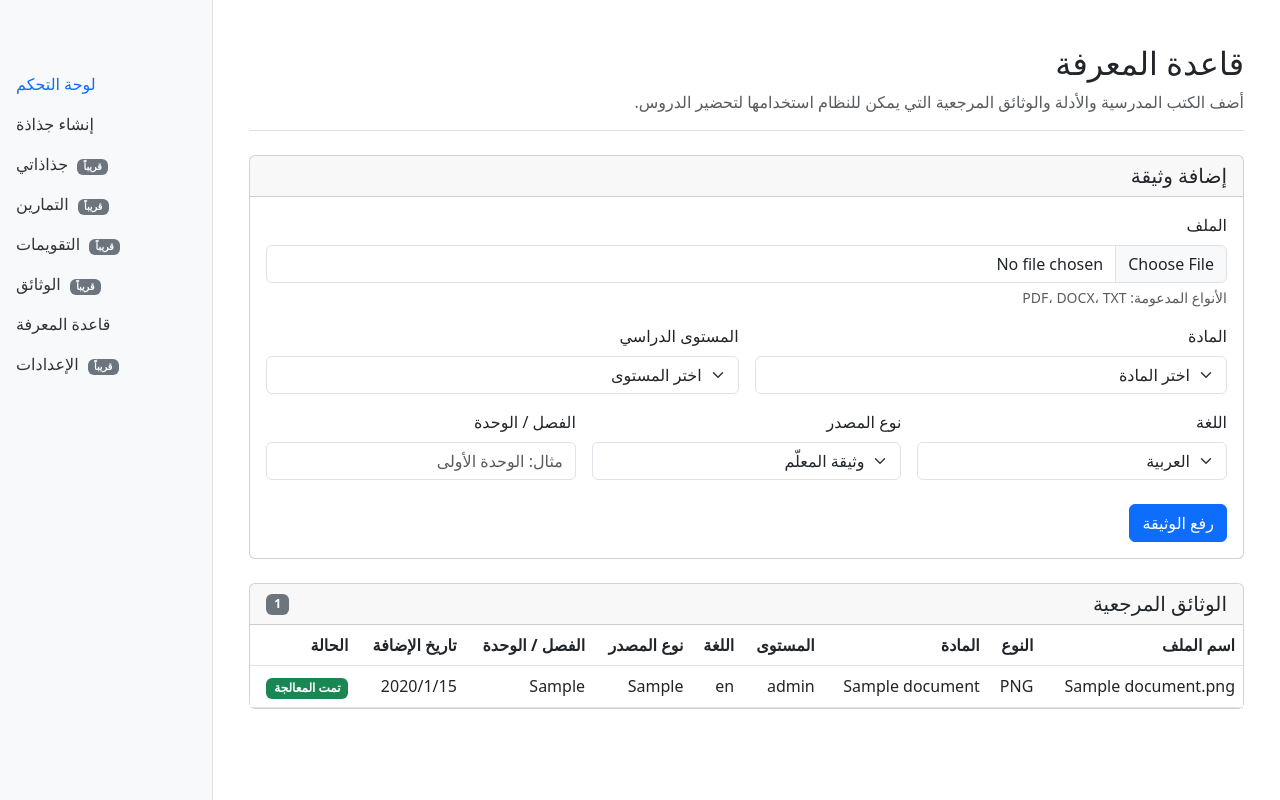
After one commit to moslemichaoui/pedagogical-ai, a Flask app: page /documents in a window 1280 px wide. The commit adds this page. Run offline with Flask 3, Linux system fonts and the light colour scheme; tables that the repository leaves empty hold one stand-in row (values such as "Sample post").

Commit message:
Implement knowledge base and document management

```diff
--- a/app/models/model.py
+++ b/app/models/model.py
@@ -31,6 +31,7 @@ class Document(db.Model):
     subject = db.Column(db.String(100), nullable=True)
     educational_level = db.Column(db.String(50), nullable=True)
     language = db.Column(db.String(50), nullable=True)
+    chapter = db.Column(db.String(255), nullable=True)
     created_at = db.Column(db.DateTime, default=datetime.utcnow)
 
     chunks = db.relationship(
--- a/app/routes/documents.py
+++ b/app/routes/documents.py
@@ -1,4 +1,6 @@
-from flask import Blueprint, current_app, jsonify, request
+import os
+
+from flask import Blueprint, current_app, jsonify, render_template, request
 
 from app.models import Document
 from app.services.document_service import DEFAULT_SOURCE_TYPE, DocumentService
@@ -6,6 +8,11 @@ from app.services.extraction_service import ExtractionService
 from app.services.retrieval_service import RetrievalService
 
 bp = Blueprint('documents', __name__)
+
+
+@bp.route('/documents', methods=['GET'])
+def documents_page():
+    return render_template('knowledge_base.html')
 
 
 @bp.route('/api/documents/upload', methods=['POST'])
@@ -38,6 +45,7 @@ def upload_document():
         )
         return jsonify(result), 201
     except ValueError as exc:
+        _remove_failed_upload(save_path)
         return jsonify({
             'success': False,
             'document_id': None,
@@ -47,6 +55,7 @@ def upload_document():
             'message': str(exc),
         }), 400
     except Exception as exc:
+        _remove_failed_upload(save_path)
         return jsonify({
             'success': False,
             'document_id': None,
@@ -80,6 +89,11 @@ def get_document(document_id):
         'subject': document.subject,
         'educational_level': document.educational_level,
         'language': document.language,
+        'chapter': document.chapter,
+        'filename': f"{document.title}{os.path.splitext(document.file_path)[1]}",
+        'file_type': os.path.splitext(document.file_path)[1].lstrip('.').upper() or None,
+        'created_at': document.created_at.isoformat() if document.created_at else None,
+        'processing_status': 'processed' if document.chunks else 'pending',
         'number_of_chunks': len(document.chunks),
     })
 
@@ -101,10 +115,18 @@ def retrieve_documents():
 
 
 def _unique_save_path(upload_folder, filename):
-    import os
     import uuid
 
     os.makedirs(upload_folder, exist_ok=True)
     stem, suffix = os.path.splitext(filename)
     unique_name = f"{stem}_{uuid.uuid4().hex[:8]}{suffix}"
     return os.path.join(upload_folder, unique_name)
+
+
+def _remove_failed_upload(file_path):
+    """Remove only the uniquely-created upload when its ingestion failed."""
+    try:
+        if os.path.isfile(file_path):
+            os.remove(file_path)
+    except OSError:
+        current_app.logger.warning('Unable to remove failed upload: %s', file_path)
--- a/templates/base.html
+++ b/templates/base.html
@@ -45,8 +45,8 @@
                             </a>
                         </li>
                         <li class="nav-item">
-                            <a class="nav-link" href="#">
-                                قاعدة المعرفة <span class="badge bg-secondary">قريباً</span>
+                            <a class="nav-link" href="/documents">
+                                قاعدة المعرفة
                             </a>
                         </li>
                         <li class="nav-item">
@@ -68,5 +68,6 @@
     <script src="https://code.jquery.com/jquery-3.6.0.min.js"></script>
     <script src="https://cdn.jsdelivr.net/npm/bootstrap@5.3.0/dist/js/bootstrap.bundle.min.js"></script>
     <script src="{{ url_for('static', filename='js/app.js') }}"></script>
+    {% block scripts %}{% endblock %}
 </body>
 </html>
--- /dev/null
+++ b/templates/knowledge_base.html
@@ -0,0 +1,221 @@
+{% extends "base.html" %}
+
+{% block title %}قاعدة المعرفة - Pedagogical AI{% endblock %}
+
+{% block content %}
+<div class="container py-4" dir="rtl" lang="ar">
+    <div class="d-flex justify-content-between flex-wrap align-items-center pb-3 mb-4 border-bottom">
+        <div>
+            <h1 class="h2 mb-2">قاعدة المعرفة</h1>
+            <p class="text-muted mb-0">أضف الكتب المدرسية والأدلة والوثائق المرجعية التي يمكن للنظام استخدامها لتحضير الدروس.</p>
+        </div>
+    </div>
+
+    <div id="uploadSuccess" class="alert alert-success d-none" role="alert"></div>
+    <div id="uploadError" class="alert alert-danger d-none" role="alert"></div>
+
+    <div class="card mb-4">
+        <div class="card-header"><h2 class="h5 mb-0">إضافة وثيقة</h2></div>
+        <div class="card-body">
+            <form id="documentUploadForm" enctype="multipart/form-data">
+                <div class="row g-3">
+                    <div class="col-12">
+                        <label for="file" class="form-label">الملف</label>
+                        <input class="form-control" id="file" name="file" type="file" accept=".pdf,.docx,.txt" required>
+                        <div class="form-text">الأنواع المدعومة: PDF، DOCX، TXT</div>
+                    </div>
+                    <div class="col-md-6">
+                        <label for="subject" class="form-label">المادة</label>
+                        <select class="form-select" id="subject" name="subject">
+                            <option value="">اختر المادة</option>
+                            <option value="الإيقاظ العلمي">الإيقاظ العلمي</option>
+                            <option value="الرياضيات">الرياضيات</option>
+                            <option value="اللغة العربية">اللغة العربية</option>
+                            <option value="اللغة الفرنسية">اللغة الفرنسية</option>
+                            <option value="التربية الإسلامية">التربية الإسلامية</option>
+                            <option value="التربية المدنية">التربية المدنية</option>
+                        </select>
+                    </div>
+                    <div class="col-md-6">
+                        <label for="educational_level" class="form-label">المستوى الدراسي</label>
+                        <select class="form-select" id="educational_level" name="educational_level">
+                            <option value="">اختر المستوى</option>
+                            <option value="السنة الأولى ابتدائي">السنة الأولى ابتدائي</option>
+                            <option value="السنة الثانية ابتدائي">السنة الثانية ابتدائي</option>
+                            <option value="السنة الثالثة ابتدائي">السنة الثالثة ابتدائي</option>
+                            <option value="السنة الرابعة ابتدائي">السنة الرابعة ابتدائي</option>
+                            <option value="السنة الخامسة ابتدائي">السنة الخامسة ابتدائي</option>
+                            <option value="السنة السادسة ابتدائي">السنة السادسة ابتدائي</option>
+                        </select>
+                    </div>
+                    <div class="col-md-4">
+                        <label for="language" class="form-label">اللغة</label>
+                        <select class="form-select" id="language" name="language">
+                            <option value="ar" selected>العربية</option>
+                            <option value="fr">Français</option>
+                            <option value="en">English</option>
+                        </select>
+                    </div>
+                    <div class="col-md-4">
+                        <label for="source_type" class="form-label">نوع المصدر</label>
+                        <select class="form-select" id="source_type" name="source_type">
+                            <option value="teacher_upload" selected>وثيقة المعلّم</option>
+                            <option value="official">وثيقة رسمية</option>
+                            <option value="web">مرجع ويب موثوق</option>
+                        </select>
+                    </div>
+                    <div class="col-md-4">
+                        <label for="chapter" class="form-label">الفصل / الوحدة</label>
+                        <input class="form-control" id="chapter" name="chapter" type="text" placeholder="مثال: الوحدة الأولى">
+                    </div>
+                </div>
+                <div class="mt-4">
+                    <button class="btn btn-primary" id="uploadButton" type="submit">
+                        <span class="spinner-border spinner-border-sm d-none" id="uploadSpinner" aria-hidden="true"></span>
+                        <span id="uploadButtonText">رفع الوثيقة</span>
+                    </button>
+                </div>
+            </form>
+        </div>
+    </div>
+
+    <div class="card">
+        <div class="card-header d-flex justify-content-between align-items-center">
+            <h2 class="h5 mb-0">الوثائق المرجعية</h2>
+            <span class="badge text-bg-secondary" id="documentCount">0</span>
+        </div>
+        <div class="card-body p-0">
+            <div id="documentsLoading" class="text-center text-muted p-4">جاري تحميل الوثائق...</div>
+            <div class="table-responsive d-none" id="documentsTableWrapper">
+                <table class="table table-hover align-middle mb-0">
+                    <thead>
+                        <tr>
+                            <th>اسم الملف</th>
+                            <th>النوع</th>
+                            <th>المادة</th>
+                            <th>المستوى</th>
+                            <th>اللغة</th>
+                            <th>نوع المصدر</th>
+                            <th>الفصل / الوحدة</th>
+                            <th>تاريخ الإضافة</th>
+                            <th>الحالة</th>
+                        </tr>
+                    </thead>
+                    <tbody id="documentsTableBody"></tbody>
+                </table>
+            </div>
+            <div id="documentsEmpty" class="text-center text-muted p-4 d-none">لا توجد وثائق مرجعية بعد.</div>
+        </div>
+    </div>
+</div>
+{% endblock %}
+
+{% block scripts %}
+<script>
+$(document).ready(function() {
+    const sourceLabels = {
+        official: 'وثيقة رسمية',
+        teacher_upload: 'وثيقة المعلّم',
+        web: 'مرجع ويب موثوق'
+    };
+    const statusLabels = {
+        pending: 'قيد المعالجة',
+        processed: 'تمت المعالجة',
+        failed: 'فشل'
+    };
+
+    function escapeHtml(value) {
+        return $('<div>').text(value || '—').html();
+    }
+
+    function showMessage(selector, message) {
+        $('#uploadSuccess, #uploadError').addClass('d-none');
+        $(selector).text(message).removeClass('d-none');
+    }
+
+    function formatDate(value) {
+        if (!value) return '—';
+        const date = new Date(value);
+        return Number.isNaN(date.getTime()) ? value : date.toLocaleDateString('ar-TN');
+    }
+
+    function renderDocuments(documents) {
+        const body = $('#documentsTableBody').empty();
+        $('#documentCount').text(documents.length);
+        $('#documentsLoading').addClass('d-none');
+
+        if (!documents.length) {
+            $('#documentsTableWrapper').addClass('d-none');
+            $('#documentsEmpty').removeClass('d-none');
+            return;
+        }
+
+        documents.forEach(function(document) {
+            const status = document.processing_status || 'pending';
+            const statusClass = status === 'processed' ? 'text-bg-success' :
+                (status === 'failed' ? 'text-bg-danger' : 'text-bg-warning');
+            body.append(`
+                <tr>
+                    <td>${escapeHtml(document.filename)}</td>
+                    <td>${escapeHtml(document.file_type)}</td>
+                    <td>${escapeHtml(document.subject)}</td>
+                    <td>${escapeHtml(document.educational_level)}</td>
+                    <td>${escapeHtml(document.language)}</td>
+                    <td>${escapeHtml(sourceLabels[document.source_type] || document.source_type)}</td>
+                    <td>${escapeHtml(document.chapter)}</td>
+                    <td>${escapeHtml(formatDate(document.created_at))}</td>
+                    <td><span class="badge ${statusClass}">${escapeHtml(statusLabels[status] || status)}</span></td>
+                </tr>
+            `);
+        });
+
+        $('#documentsEmpty').addClass('d-none');
+        $('#documentsTableWrapper').removeClass('d-none');
+    }
+
+    function loadDocuments() {
+        $('#documentsLoading').removeClass('d-none');
+        $.getJSON('/api/documents')
+            .done(function(response) {
+                renderDocuments(response.documents || []);
+            })
+            .fail(function(xhr) {
+                $('#documentsLoading').addClass('d-none');
+                showMessage('#uploadError', (xhr.responseJSON && xhr.responseJSON.message) || 'تعذر تحميل الوثائق.');
+            });
+    }
+
+    $('#documentUploadForm').on('submit', function(event) {
+        event.preventDefault();
+        const form = this;
+        $('#uploadButton').prop('disabled', true);
+        $('#uploadSpinner').removeClass('d-none');
+        $('#uploadButtonText').text('جاري رفع الوثيقة...');
+        $('#uploadSuccess, #uploadError').addClass('d-none');
+
+        $.ajax({
+            url: '/api/documents/upload',
+            method: 'POST',
+            data: new FormData(form),
+            processData: false,
+            contentType: false
+        }).done(function(response) {
+            showMessage('#uploadSuccess', response.message || 'تمت معالجة الوثيقة بنجاح.');
+            form.reset();
+            $('#language').val('ar');
+            $('#source_type').val('teacher_upload');
+            loadDocuments();
+        }).fail(function(xhr) {
+            const response = xhr.responseJSON || {};
+            showMessage('#uploadError', response.message || 'تعذر رفع الوثيقة.');
+        }).always(function() {
+            $('#uploadButton').prop('disabled', false);
+            $('#uploadSpinner').addClass('d-none');
+            $('#uploadButtonText').text('رفع الوثيقة');
+        });
+    });
+
+    loadDocuments();
+});
+</script>
+{% endblock %}
```
Also changed, not shown: app/__init__.py (+16 -0 lines), app/services/document_service.py (+8 -1 lines), scripts/test_phase4_knowledge_base.py (added, +142 -0 lines), templates/create_lesson.html (+15 -4 lines).
